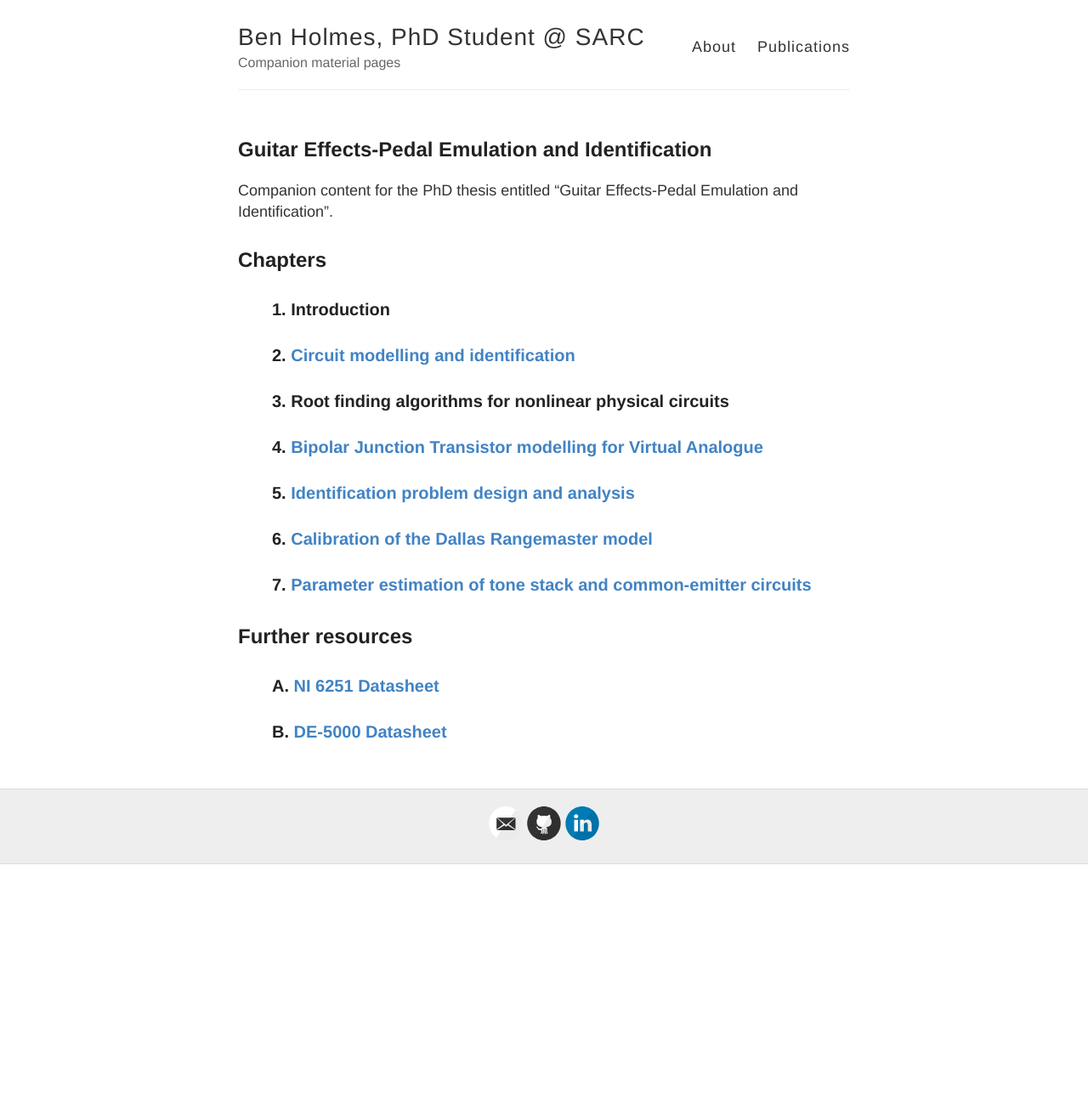
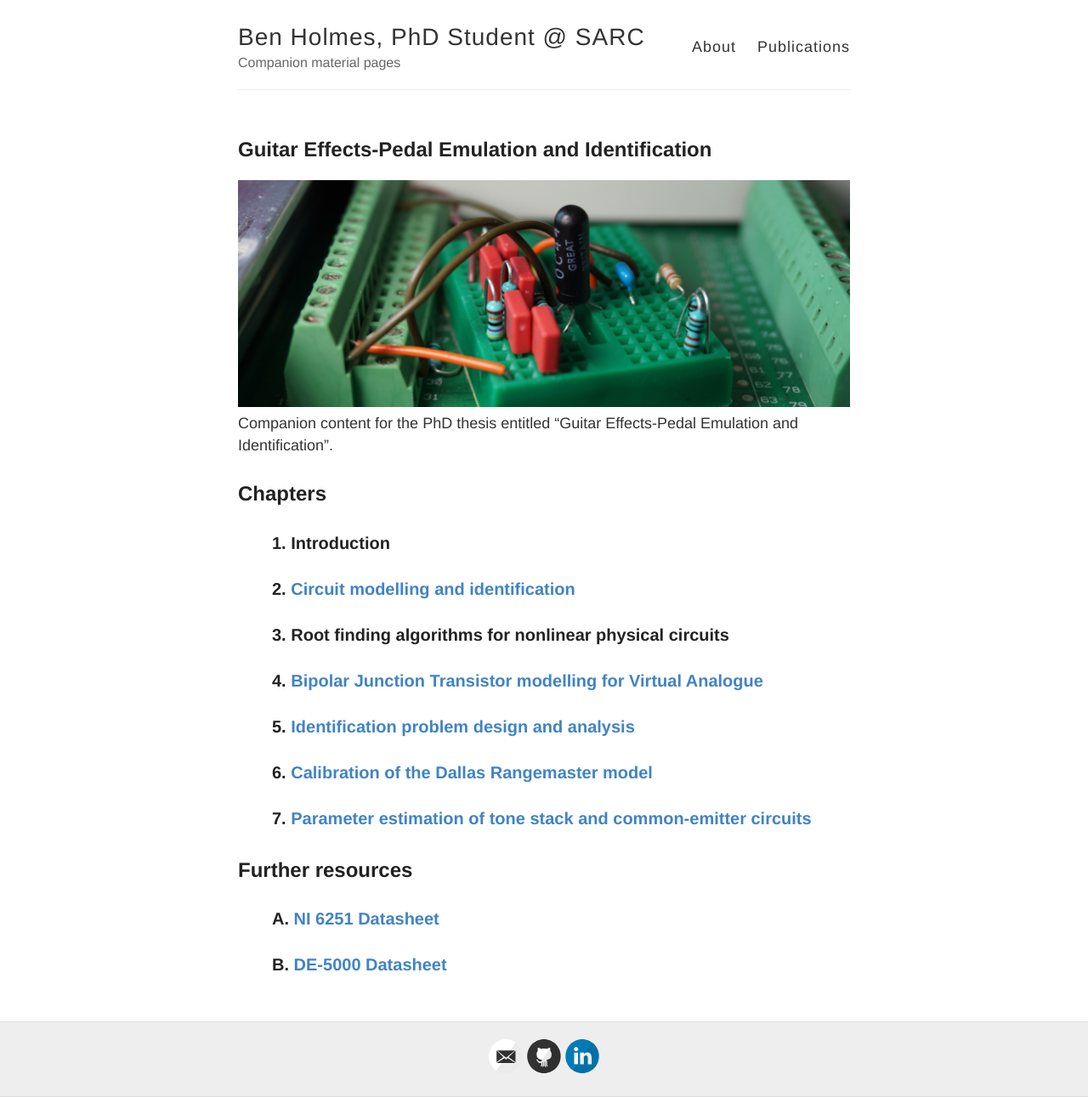
Before and after one commit to bholmesqub/thesis, a Jekyll site: the page built from index.md, in a window 1280 px wide. Shown: the whole page at 85% size. Built offline with Jekyll 4.4.1, drawn with Linux system fonts in a browser that asks for light colours; before the commit the page ends 1017 px from its top, so only the background shows below that.

Commit message:
Added header image for the index

```diff
--- a/index.md
+++ b/index.md
@@ -3,6 +3,7 @@ layout: page
 title: "Guitar Effects-Pedal Emulation and Identification"
 ---
 
+![Rangemaster measurement setup]({{site.baseurl}}/images/rangemaster-measurement.jpg)
 Companion content for the PhD thesis entitled "Guitar Effects-Pedal Emulation and Identification".
 
 ## Chapters
```
Also changed, not shown: images/rangemaster-measurement.jpg (added).
